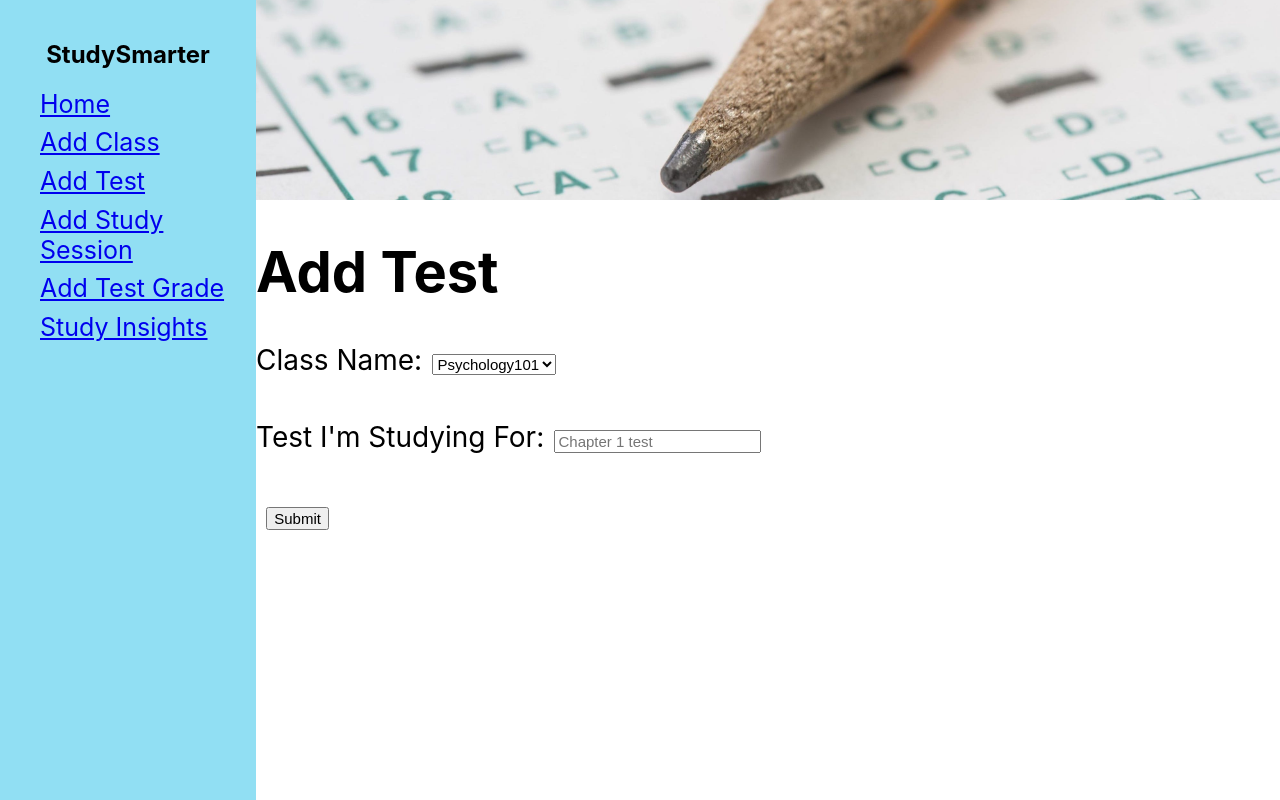
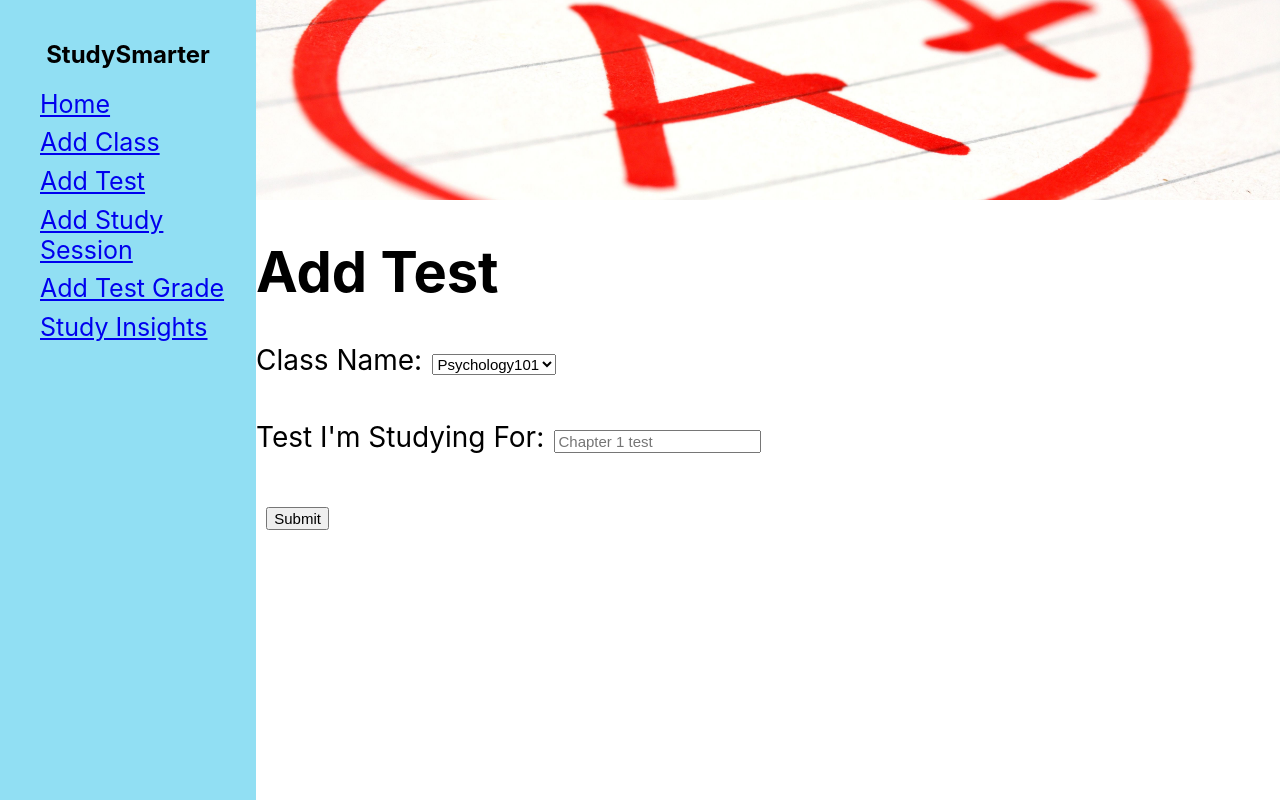
Before and after one commit to cparch/studySmarter, a React (Create React App) app: page /addtest in a window 1280 px wide. Built offline with nearby package versions, Linux system fonts and the light colour scheme.

Commit message:
Add header image to  AddGrade.js

```diff
--- a/src/Components/AddGrade.css
+++ b/src/Components/AddGrade.css
@@ -0,0 +1,8 @@
+.headerImage {
+  background-image: url("../Images/addGradeImg.jpg");
+  height: 200px;
+  background-position: center;
+  background-repeat: no-repeat;
+  background-size: cover;
+  position: relative;
+}
--- a/src/Components/AddGrade.js
+++ b/src/Components/AddGrade.js
@@ -1,8 +1,10 @@
 import React from 'react';
+import './AddGrade.css';
 
 const AddGrade = (props) => {
   return(
     <div>
+      <div className='headerImage'/>
       <h2>
         Add test grade!!!
       </h2>
```
Also changed, not shown: src/Images/addGradeImg.jpg (added).
